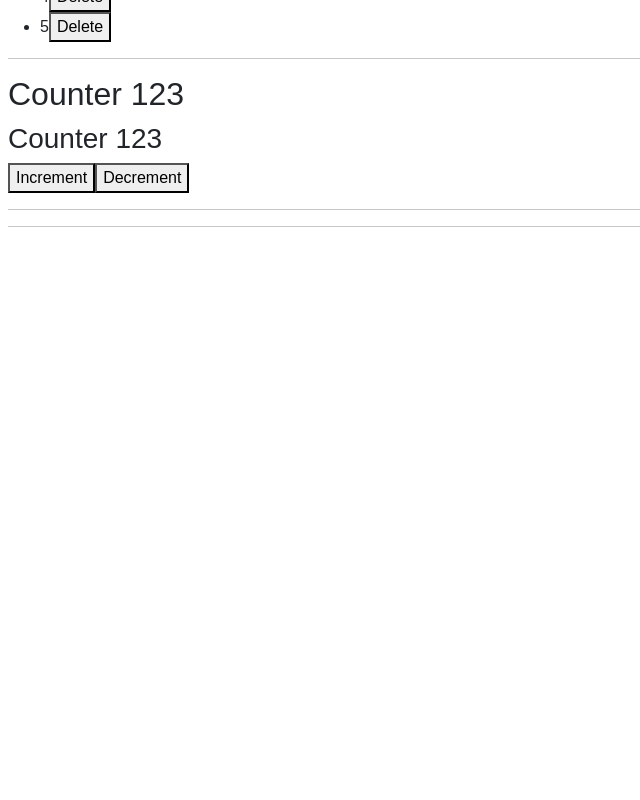
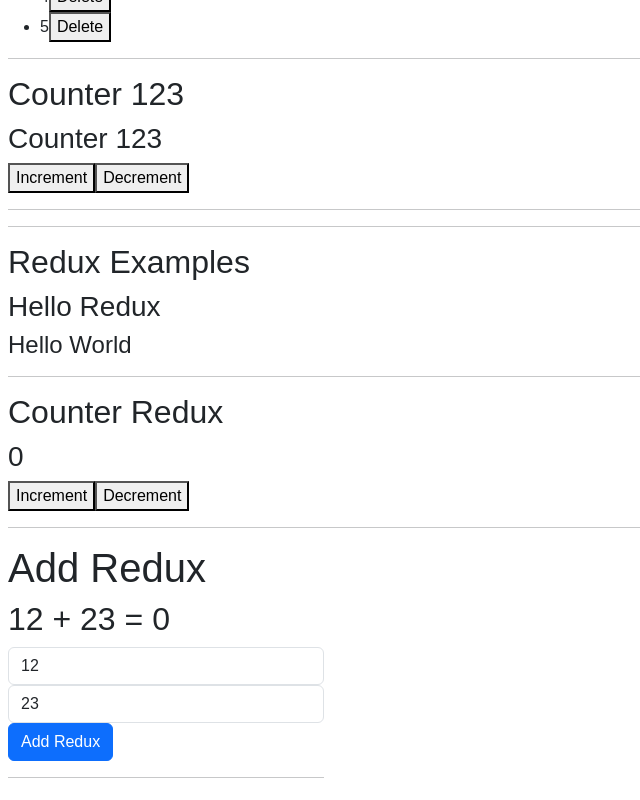
Before and after one commit to JHE016/kanbas-react-web-app-cs5610-fall24, a React (Create React App) app: page /#/Labs/Lab4 in a window 1280 px wide. Shown: the part 1869-2669 px from the top of the page, without its empty margins (0-640 px from the left). Before the commit the page ends 2120 px from the top, so only its background shows below. Built offline with nearby package versions, Linux system fonts and the light colour scheme.

Commit message:
Completed 2.4 managing application state

```diff
--- a/package.json
+++ b/package.json
@@ -3,6 +3,7 @@
   "version": "0.1.0",
   "private": true,
   "dependencies": {
+    "@reduxjs/toolkit": "^2.3.0",
     "@testing-library/jest-dom": "^5.17.0",
     "@testing-library/react": "^13.4.0",
     "@testing-library/user-event": "^13.5.0",
@@ -14,9 +15,11 @@
     "react": "^18.3.1",
     "react-dom": "^18.3.1",
     "react-icons": "^5.3.0",
+    "react-redux": "^9.1.2",
     "react-router": "^6.26.2",
     "react-router-dom": "^6.26.2",
     "react-scripts": "5.0.1",
+    "redux": "^5.0.1",
     "typescript": "^4.9.5",
     "web-vitals": "^2.1.4"
   },
--- /dev/null
+++ b/src/Labs/Lab4/ReduxExamples/AddRedux/addReducer.tsx
@@ -0,0 +1,15 @@
+import { createSlice } from "@reduxjs/toolkit";
+const initialState = {
+  sum: 0,
+};
+const addSlice = createSlice({
+  name: "add",
+  initialState,
+  reducers: {
+    add: (state, action) => {
+      state.sum = action.payload.a + action.payload.b;
+    },
+  },
+});
+export const { add } = addSlice.actions;
+export default addSlice.reducer;
--- /dev/null
+++ b/src/Labs/Lab4/ReduxExamples/AddRedux/index.tsx
@@ -0,0 +1,25 @@
+import { useSelector, useDispatch } from "react-redux";
+import { useState } from "react";
+import { add } from "./addReducer";
+export default function AddRedux() {
+  const [a, setA] = useState(12);
+  const [b, setB] = useState(23);
+  const { sum } = useSelector((state: any) => state.addReducer);
+  const dispatch = useDispatch();
+  return (
+    <div className="w-25" id="wd-add-redux">
+      <h1>Add Redux</h1>
+      <h2>{a} + {b} = {sum}</h2>
+      <input type="number" defaultValue={a}
+        onChange={(e) => setA(parseInt(e.target.value))}
+        className="form-control" />
+      <input type="number" defaultValue={b}
+        onChange={(e) => setB(parseInt(e.target.value))}
+        className="form-control" />
+      <button className="btn btn-primary" id="wd-add-redux-click"
+        onClick={() => dispatch(add({ a, b }))}>
+        Add Redux </button>
+      <hr/>
+    </div>
+  );
+}
--- /dev/null
+++ b/src/Labs/Lab4/ReduxExamples/CounterRedux/counterReducer.tsx
@@ -0,0 +1,18 @@
+import { createSlice } from "@reduxjs/toolkit";
+const initialState = {
+    count: 0,
+};
+const counterSlice = createSlice({
+    name: "counter",
+    initialState,
+    reducers: {
+        increment: (state) => {
+            state.count = state.count + 1;
+        },
+        decrement: (state) => {
+            state.count = state.count - 1;
+        },
+    },
+});
+export const { increment, decrement } = counterSlice.actions;
+export default counterSlice.reducer;
--- /dev/null
+++ b/src/Labs/Lab4/ReduxExamples/CounterRedux/index.tsx
@@ -0,0 +1,17 @@
+import { useSelector, useDispatch } from "react-redux";
+import { increment, decrement } from "./counterReducer";
+export default function CounterRedux() {
+  const { count } = useSelector((state: any) => state.counterReducer);
+  const dispatch = useDispatch();
+  return (
+    <div id="wd-counter-redux">
+      <h2>Counter Redux</h2>
+      <h3>{count}</h3>
+      <button onClick={() => dispatch(increment())}
+              id="wd-counter-redux-increment-click"> Increment </button>
+      <button onClick={() => dispatch(decrement())}
+              id="wd-counter-redux-decrement-click"> Decrement </button>
+      <hr/>
+    </div>
+  );
+}
--- /dev/null
+++ b/src/Labs/Lab4/ReduxExamples/HelloRedux/helloReducer.ts
@@ -0,0 +1,10 @@
+import { createSlice } from "@reduxjs/toolkit";
+const initialState = {
+    message: "Hello World",
+};
+const helloSlice = createSlice({
+    name: "hello",
+    initialState,
+    reducers: {},
+});
+export default helloSlice.reducer;
--- /dev/null
+++ b/src/Labs/Lab4/ReduxExamples/HelloRedux/index.tsx
@@ -0,0 +1,10 @@
+import { useSelector, useDispatch } from "react-redux";
+export default function HelloRedux() {
+  const { message } = useSelector((state: any) => state.helloReducer);
+  return (
+    <div id="wd-hello-redux">
+      <h3>Hello Redux</h3>
+      <h4>{message}</h4> <hr />
+    </div>
+  );
+}
--- /dev/null
+++ b/src/Labs/Lab4/ReduxExamples/index.tsx
@@ -0,0 +1,16 @@
+import React from "react";
+import HelloRedux from "./HelloRedux";
+import CounterRedux from "./CounterRedux";
+import AddRedux from "./AddRedux";
+
+
+export default function ReduxExamples() {
+  return(
+    <div>
+      <h2>Redux Examples</h2>
+      <HelloRedux />
+      <CounterRedux />
+      <AddRedux />
+    </div>
+  );
+};
--- a/src/Labs/Lab4/index.tsx
+++ b/src/Labs/Lab4/index.tsx
@@ -9,6 +9,7 @@
 import PassingDataOnEvent from "./PassingDataOnEvent";
 import PassingFunctions from "./PassingFunctions";
 import StringStateVariables from "./StringStateVariables";
+import ReduxExamples from "./ReduxExamples";
 
 export default function index() {
   function sayHello() {
@@ -28,6 +29,7 @@
       <ObjectStateVariable />
       <ArrayStateVariable />
       <ParentStateComponent />
+      <ReduxExamples />
     </div>
   );
 }
--- a/src/Labs/index.tsx
+++ b/src/Labs/index.tsx
@@ -4,16 +4,19 @@
 import Lab2 from "./Lab2";
 import Lab3 from "./Lab3";
 import Lab4 from "./Lab4";
+import store from "./store";
+import { Provider } from "react-redux";
 
 export default function Labs() {
     return (
+        <Provider store={store}>
             <div className="p-2">
                 <h1>Labs</h1>
                 <h1>Name: Jinjin He</h1>
                 <h1>Section 2</h1>
                 <br />
                 <TOC />
-            <br/ >
+                <br />
                 <Routes>
                     <Route path="/" element={<Navigate to="Lab1" />} />
                     <Route path="Lab1" element={<Lab1 />} />
@@ -22,5 +25,6 @@
                     <Route path="Lab4/*" element={<Lab4 />} />
                 </Routes>
             </div>
+        </Provider>
     );
 }
--- /dev/null
+++ b/src/Labs/store/index.ts
@@ -0,0 +1,12 @@
+import { configureStore } from "@reduxjs/toolkit";
+import helloReducer from "../Lab4/ReduxExamples/HelloRedux/helloReducer";
+import counterReducer from "../Lab4/ReduxExamples/CounterRedux/counterReducer";
+import addReducer from "../Lab4/ReduxExamples/AddRedux/addReducer";
+const store = configureStore({
+    reducer: {
+        helloReducer,
+        counterReducer,
+        addReducer,
+    },
+});
+export default store;
```
Also changed, not shown: 1 other file (tests, documents, lock files or other folders). Lines whose indentation alone changed are shown as unchanged.
